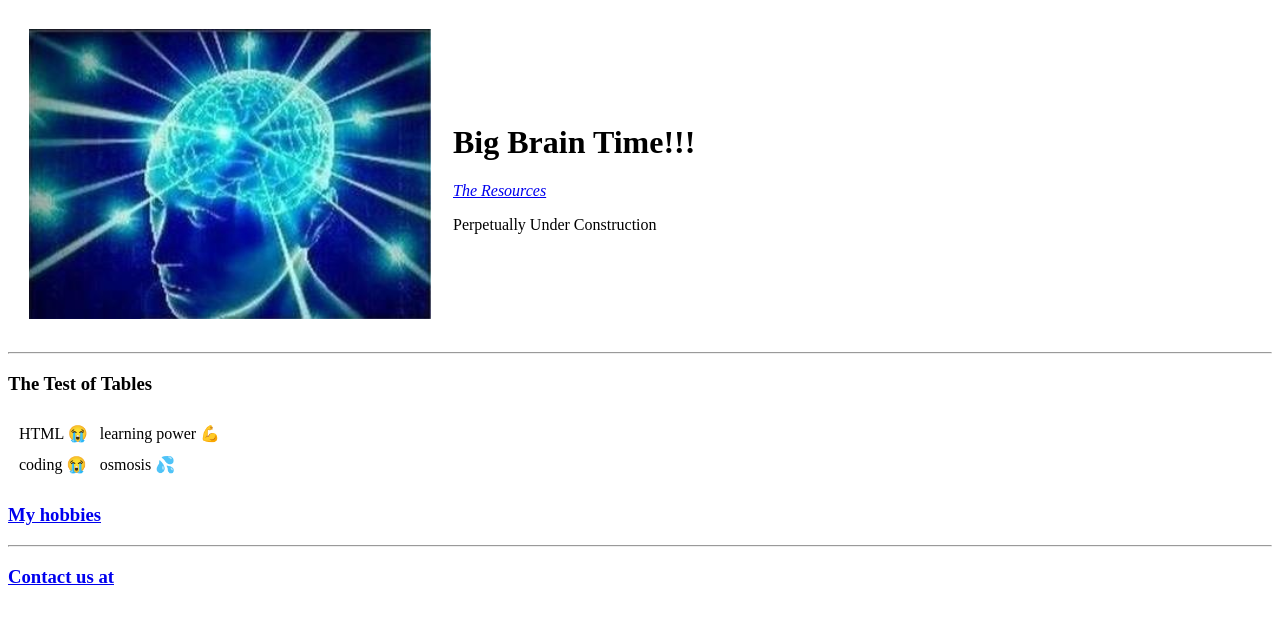
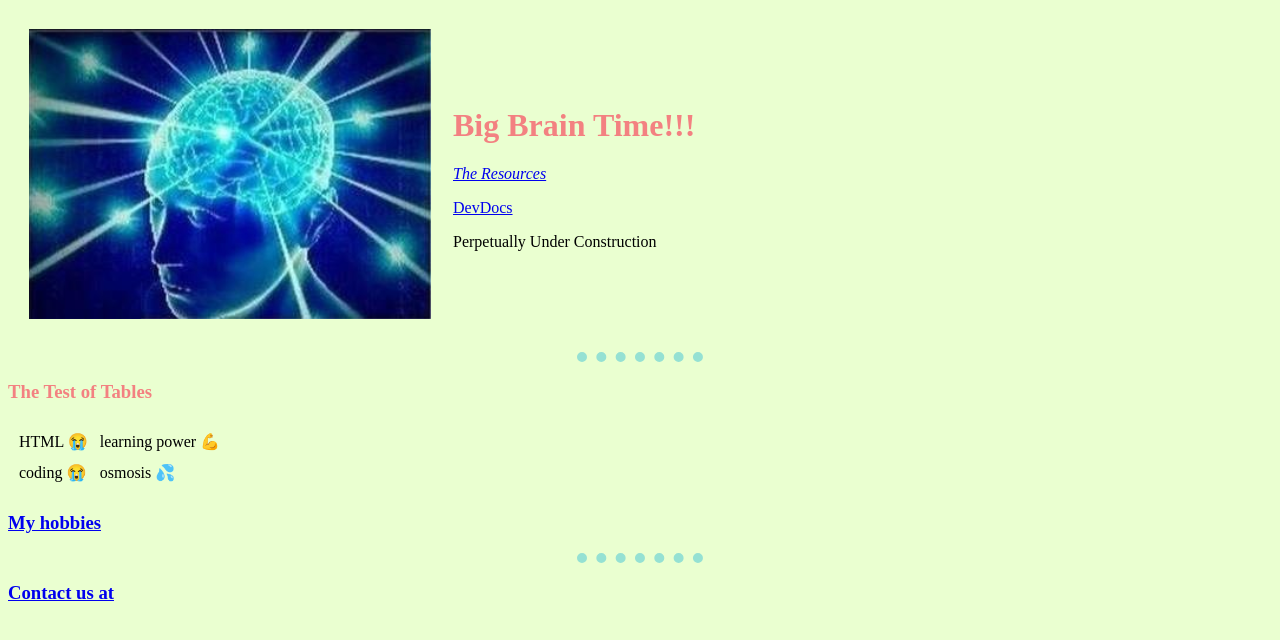
Before and after one commit to takostyx/mysite, a plain HTML site: page index.html in a window 1280 px wide. Drawn offline with Linux system fonts and the light colour scheme.

Commit message:
updated with css styles

```diff
--- /dev/null
+++ b/css/styles.css
@@ -0,0 +1,19 @@
+body {
+  background-color: #eaffd0;
+}
+
+hr {
+  border-style: none;
+  border-top-style: dotted;
+  border-color: #95e1d3;
+  border-width: 10px;
+  width: 10%;
+}
+
+h1 {
+  color: #f38181;
+}
+
+h3 {
+  color: #f38181;
+}
--- a/index.html
+++ b/index.html
@@ -4,21 +4,26 @@
 <head>
   <meta charset="utf-8">
   <title>My Personal Site</title>
+
+  <link rel="stylesheet" href="css/styles.css">
 </head>
 
 <body>
-  <table cellspacing = 20>
+  <table cellspacing=20>
     <tr>
-      <td><img src="Big Brain.png" alt="mini ramen"></td>
-      <td><h1>Big Brain Time!!!</h1>
-      <p><em><a href="https://www.appbrewery.co/p/web-development-course-resources/">The Resources</a></em></p>
-      <p>Perpetually Under Construction</p></td>
+      <td><img src="images/Big Brain.png" alt="mini ramen"></td>
+      <td>
+        <h1>Big Brain Time!!!</h1>
+        <p><em><a href="https://www.appbrewery.co/p/web-development-course-resources/">The Resources</a></em></p>
+        <p><a href="https://devdocs.io/">DevDocs</a></p>
+        <p>Perpetually Under Construction</p>
+      </td>
     </tr>
   </table>
 
   <hr>
   <h3>The Test of Tables</h3>
-  <table cellspacing = 10>
+  <table cellspacing=10>
     <tr>
       <td>HTML 😭</td>
       <td>learning power 💪</td>
```
Also changed, not shown: contact.html (+1 -0 lines), ramen.html (+1 -0 lines), images/Big Brain.png (added).
